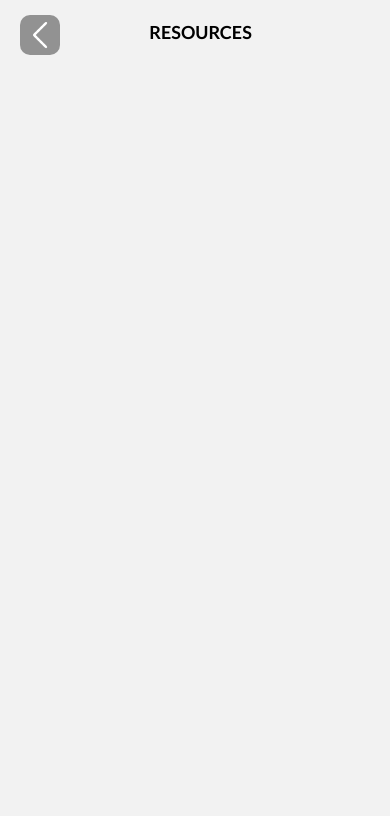
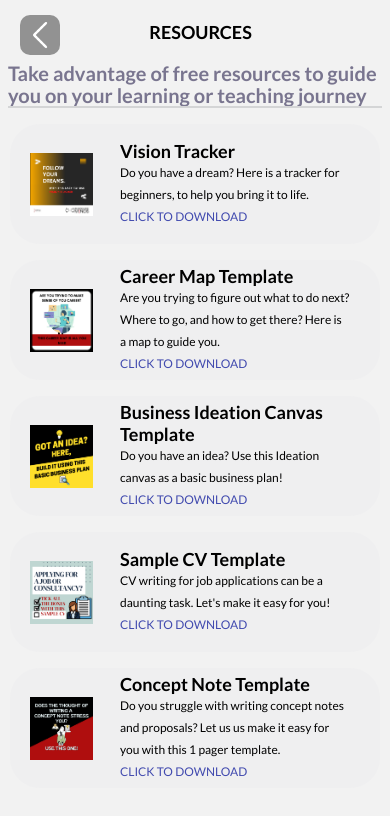
Before and after one commit to Boundless-App/XomaMobile, a React Native app: screen /Resources in a window 390 px wide. Shown: the top 816 px of the page. Built offline with nearby package versions, Linux system fonts and the light colour scheme.

Commit message:
Resources, Shop adjustments etc

```diff
--- /dev/null
+++ b/components/VerticalLineDivider.js
@@ -0,0 +1,24 @@
+import React from "react";
+import { View, Text } from "react-native";
+import { COLORS } from "../constants";
+
+const VerticalLineDivider = () => {
+  return (
+    <View
+      style={{
+        width: 1,
+        paddingVertical: 15,
+      }}
+    >
+      <View
+        style={{
+          flex: 1,
+          borderLeftColor: COLORS.lightGray,
+          borderLeftWidth: 1,
+        }}
+      ></View>
+    </View>
+  );
+};
+
+export default VerticalLineDivider;
--- a/components/index.js
+++ b/components/index.js
@@ -2,6 +2,7 @@ import BookCard from "./BookCard";
 import IconButton from "./IconButton";
 import TextButton from "./TextButton";
 import LineDivider from "./LineDivider";
+import VerticalLineDivider from "./VerticalLineDivider";
 import HorizontalCourseCard from "./HorizontalCourseCard";
 import ProgressBar from "./ProgressBar";
 import VerticalShopCard from "./VerticalShopCard";
@@ -22,6 +23,7 @@ export {
   ProgressBar,
   ProfileValue,
   LineDivider,
+  VerticalLineDivider,
   HorizontalCourseCard,
   IconButton,
   TextButton,
--- a/constants/constants.js
+++ b/constants/constants.js
@@ -117,6 +117,13 @@ const course_details_tabs = [
   },
 ];
 
+const heading1 = [
+  {
+    heading:
+      "Take advantage of free resoorces to guide you on your learning or teaching journey",
+  },
+];
+
 export default {
   //   register_options,
   //   walkthrough,
@@ -124,4 +131,5 @@ export default {
   //   screens,
   //   bottom_tabs,
   course_details_tabs,
+  heading1,
 };
--- a/constants/theme.js
+++ b/constants/theme.js
@@ -5,6 +5,8 @@ export const COLORS = {
   // base colors
   primary: "#4D4D4D",
   secondary: "#800020",
+  // status: "#5A0619", //Rosewood
+  status: "#600218",
 
   // colors
   black: "#000000",
--- a/screens/CourseDescriptionScreen.js
+++ b/screens/CourseDescriptionScreen.js
@@ -163,7 +163,7 @@ const CourseDescriptionScreen = ({ route, navigation }) => {
             // marginVertical: "8%",
             // marginHorizontal: "8%",
             position: "absolute",
-            top: 40,
+            top: 10,
             left: 20,
             width: 40,
             height: 40,
@@ -196,28 +196,6 @@ const CourseDescriptionScreen = ({ route, navigation }) => {
 
   function renderCourseOptions() {
     return (
-      // <View
-      //   style={{
-      //     flexDirection: "row",
-      //   }}
-      // >
-      //   <SelectTab
-      //     containerStyle={{
-      //       width: "30%",
-      //     }}
-      //     label="Description"
-      //     selected={selectedTab == 0}
-      //     onPress={() => setSelectedTab(0)}
-      //   />
-      //   <SelectTab
-      //     containerStyle={{
-      //       width: "30%",
-      //     }}
-      //     label="Content"
-      //     selected={selectedTab == 1}
-      //     onPress={() => setSelectedTab(1)}
-      //   />
-      // </View>
       <View
         style={{
           flex: 1,
@@ -276,11 +254,16 @@ const CourseDescriptionScreen = ({ route, navigation }) => {
 
   function renderEnrollButton() {
     return (
+      <View
+        style={{
+          marginBottom: SIZES.padding,
+          marginHorizontal: SIZES.padding,
+        }}
+      >
         <TextButton
           label="Enroll"
           contentContainerStyle={{
             height: "100%",
-          //width: "50%",
             paddingHorizontal: SIZES.padding,
             borderRadius: 30,
             backgroundColor: COLORS.caribbeanGreen,
@@ -289,6 +272,7 @@ const CourseDescriptionScreen = ({ route, navigation }) => {
             color: COLORS.white,
           }}
         />
+      </View>
     );
   }
   if (courses) {
@@ -320,7 +304,8 @@ const CourseDescriptionScreen = ({ route, navigation }) => {
 
         <View
           style={{
-            height: "7%",
+            height: "9%",
+            backgroundColor: COLORS.lightTextGray,
           }}
         >
           {renderEnrollButton()}
--- a/screens/CoursesScreen.js
+++ b/screens/CoursesScreen.js
@@ -12,23 +12,8 @@ import {
 } from "react-native";
 
 import { COLORS, FONTS, SIZES, icons, courses } from "../constants";
-import { LineDivider, TextButton } from "../components";
+import { LineDivider, TextButton, VerticalLineDivider } from "../components";
 import { HorizontalCourseCard } from "../components";
-
-const VerticalLineDivider = () => {
-  return (
-    <View
-      style={{
-        width: 1,
-        paddingVertical: 15,
-      }}
-    >
-      <View
-        style={{ flex: 1, borderLeftColor: COLORS.lightGray, borderLeftWidth: 1 }}
-      ></View>
-    </View>
-  );
-};
 
 const CoursesScreen = ({ navigation }) => {
   function renderButtonSection() {
@@ -40,7 +25,6 @@ const CoursesScreen = ({ navigation }) => {
           padding: SIZES.padding,
         }}
       >
-        <StatusBar />
         <View
           style={{
             flexDirection: "row",
@@ -75,7 +59,7 @@ const CoursesScreen = ({ navigation }) => {
           </TouchableOpacity>
 
           {/* Divider */}
-          {VerticalLineDivider()}
+          <VerticalLineDivider />
 
           {/* Opportunities */}
           <TouchableOpacity
@@ -121,9 +105,10 @@ const CoursesScreen = ({ navigation }) => {
           <HorizontalCourseCard
             course={item}
             containerStyle={{
-              paddingTop: SIZES.padding2,
-              paddingBottom: SIZES.padding2,
+              paddingTop: SIZES.padding,
+              paddingBottom: SIZES.padding2 * 2,
               marginTop: index == 0 ? SIZES.padding2 : SIZES.padding,
+              // marginBottom: SIZES.font * 3,
             }}
             onPress={() =>
               navigation.navigate("CourseDescriptionScreen", {
--- a/screens/CoursesTabs/CourseDiscussion.js
+++ b/screens/CoursesTabs/CourseDiscussion.js
@@ -68,7 +68,7 @@ const CourseDiscussion = () => {
                     paddingVertical: SIZES.base,
                     borderTopWidth: 1,
                     borderBottomWidth: 1,
-                    borderColor: COLORS.gray1,
+                    borderColor: COLORS.lightGray3,
                   }}
                 >
                   {/* Comment */}
--- a/screens/HomeScreen.js
+++ b/screens/HomeScreen.js
@@ -129,7 +129,7 @@ const HomeScreen = ({ navigation }) => {
           justifyContent: "center",
         }}
       >
-        <StatusBar backgroundColor={COLORS.primary} />
+        <StatusBar backgroundColor={COLORS.status} />
 
         {/* Greetings */}
         <View style={{ flex: 6, paddingRight: "20%" }}>
@@ -345,12 +345,16 @@ const HomeScreen = ({ navigation }) => {
             style={{
               marginTop: SIZES.base,
               marginBottom: SIZES.radius,
-
             }}
           >
             {renderCoursesData()}
           </View>
         </View>
+        <View
+          style={{
+            marginBottom: SIZES.font * 2,
+          }}
+        ></View>
       </ScrollView>
     </SafeAreaView>
   );
--- a/screens/ResourcesScreen.js
+++ b/screens/ResourcesScreen.js
@@ -12,7 +12,7 @@ import {
   Linking,
 } from "react-native";
 
-import { HorizontalCourseCard, IconButton } from "../components";
+import { HorizontalCourseCard, IconButton, LineDivider } from "../components";
 import { COLORS, FONTS, SIZES, icons, resources } from "../constants";
 
 const ResourcesScreen = ({ navigation }) => {
@@ -70,24 +70,26 @@ const ResourcesScreen = ({ navigation }) => {
   function renderResources() {
     return (
       <FlatList
-        data={resources}
+        data={resources.resources}
         keyExtractor={(item) => `${item.id}`}
         contentContainerStyle={{
-          marginTop: SIZES.radius,
+          marginTop: SIZES.base,
           paddingHorizontal: SIZES.padding,
-          // paddingBottom: SIZES.padding * 2,
         }}
+        scrollEventThrottle={3}
+        showsVerticalScrollIndicator={false}
         renderItem={(data, rowMap) => (
           <View
             style={{
-              height: 100,
+              height: 120,
               backgroundColor: COLORS.lightGray2,
               flexDirection: "row",
               alignItems: "center",
-              marginTop: SIZES.padding,
+              marginTop: SIZES.base,
+              marginBottom: SIZES.base,
               paddingHorizontal: SIZES.radius,
               borderRadius: SIZES.radius,
-              elevation: 10,
+              elevation: 2,
             }}
           >
             {/* Resource Image */}
@@ -109,6 +111,39 @@ const ResourcesScreen = ({ navigation }) => {
                 }}
               />
             </View>
+            {/* Info */}
+            <View
+              style={{
+                flex: 1,
+              }}
+            >
+              <Text
+                style={{
+                  ...FONTS.h4,
+                }}
+              >
+                {data.item.resource_title}
+              </Text>
+              <Text
+                style={{
+                  ...FONTS.body5,
+                }}
+              >
+                {data.item.description}
+              </Text>
+              {/* URL */}
+              <View>
+                <TouchableOpacity
+                  onPress={() => {
+                    Linking.openURL(data.item.link);
+                  }}
+                >
+                  <Text style={{ ...FONTS.body5, color: COLORS.lightBlue }}>
+                    CLICK TO DOWNLOAD
+                  </Text>
+                </TouchableOpacity>
+              </View>
+            </View>
           </View>
         )}
       />
@@ -118,11 +153,32 @@ const ResourcesScreen = ({ navigation }) => {
     <View
       style={{
         flex: 1,
-        // backgroundColor: COLORS.lightBlue,
+        // backgroundColor: COLORS.lightGray2,
       }}
     >
       {renderHeader()}
-
+      <View
+        style={{
+          marginTop: SIZES.padding2,
+          alignItems: "center",
+          marginHorizontal: SIZES.base,
+        }}
+      >
+        <Text
+          style={{
+            ...FONTS.h3,
+            color: COLORS.textGray,
+          }}
+        >
+          Take advantage of free resources to guide you on your learning or
+          teaching journey
+        </Text>
+        <LineDivider
+          lineStyle={{
+            backgroundColor: COLORS.lightGray3,
+          }}
+        />
+      </View>
       {renderResources()}
     </View>
   );
--- a/screens/ShopScreen.js
+++ b/screens/ShopScreen.js
@@ -27,7 +27,7 @@ const ShopScreen = ({ navigation }) => {
       {/* Image */}
       <View
         style={{
-          marginBottom: SIZES.radius,
+          marginBottom: SIZES.base,
         }}
       >
         <Image
@@ -46,7 +46,7 @@ const ShopScreen = ({ navigation }) => {
 
       <View
         style={{
-          marginTop: SIZES.radius,
+          marginTop: SIZES.base,
           flexDirection: "row",
         }}
       >
@@ -79,17 +79,28 @@ const ShopScreen = ({ navigation }) => {
   }
 
   return (
-    <SafeAreaView
+    <View
       style={{
         flex: 1,
         backgroundColor: COLORS.lightGray5,
-        marginTop: 40,
+        marginTop: 10,
       }}
     >
+      <Text
+        style={{
+          ...FONTS.h4,
+          alignSelf: "center",
+          marginBottom: SIZES.base,
+        }}
+      >
+        SHOP
+      </Text>
       {renderBooksList()}
-    </SafeAreaView>
+      <View style={{ marginBottom: SIZES.radius * 2 }}></View>
+    </View>
   );
-
+};
+export default ShopScreen;
 // const renderItem = ({ item }) => (
 //   <View
 //     style={{
@@ -139,16 +150,17 @@ const ShopScreen = ({ navigation }) => {
 //   );
 // }
 
-  return (
-    <SafeAreaView
-      style={{
-        flex: 1,
-        backgroundColor: COLORS.lightGray5,
-        marginTop: 40,
-      }}
-    >
-      {renderBooksList()}
-    </SafeAreaView>
-  );
-};
-export default ShopScreen;
+//   return (
+//     <SafeAreaView
+//       style={{
+//         flex: 1,
+//         backgroundColor: COLORS.lightGray5,
+//         marginTop: 40,
+//       }}
+//     >
+//       {renderBooksList()}
+//       <View style={{ marginBottom: 120 }}></View>
+//     </SafeAreaView>
+//   );
+// };
+// export default ShopScreen;
```
Also changed, not shown: screens/BookDescriptionScreen.js (+86 -5 lines), 1 other file (tests, documents, lock files or other folders). Lines whose indentation alone changed are shown as unchanged.
